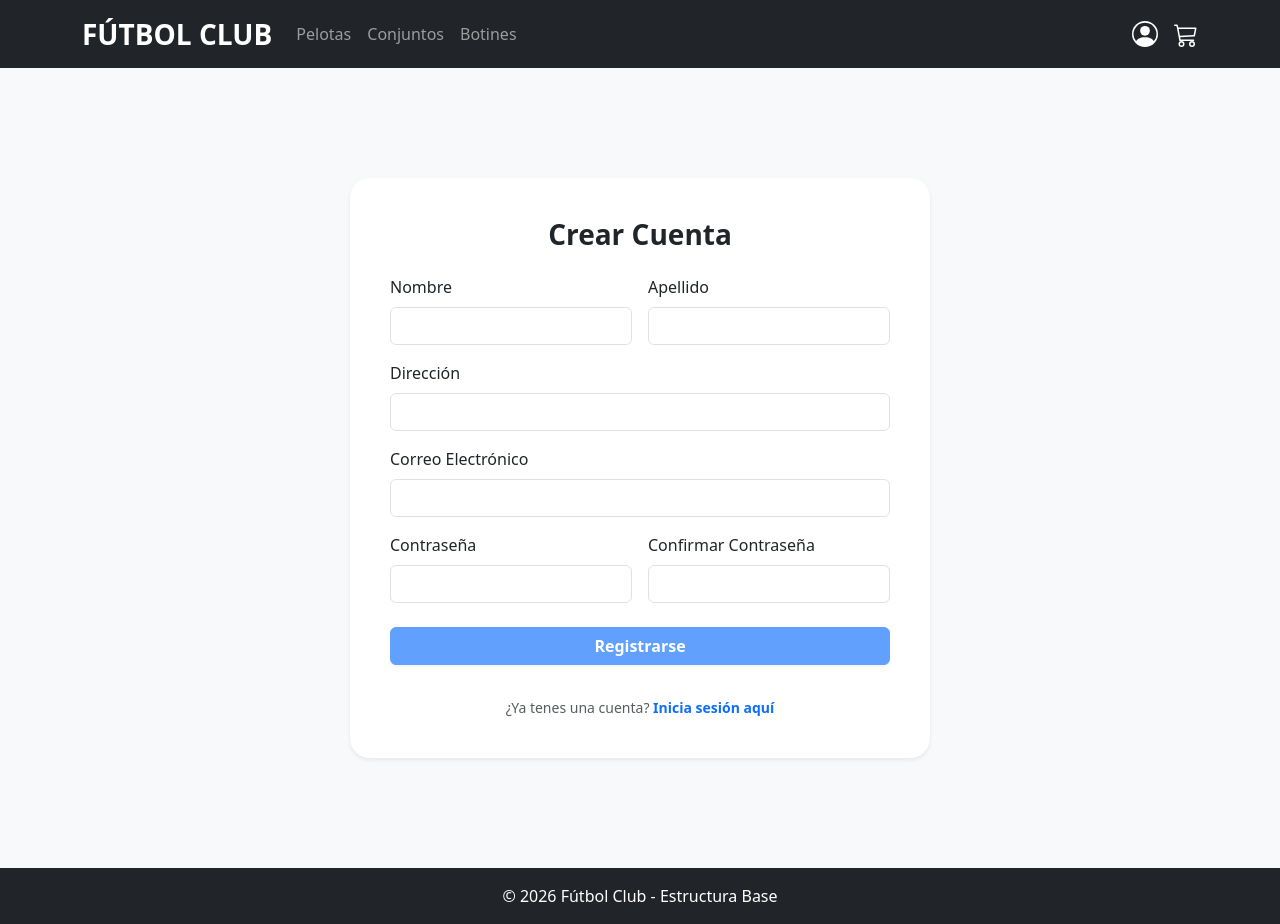
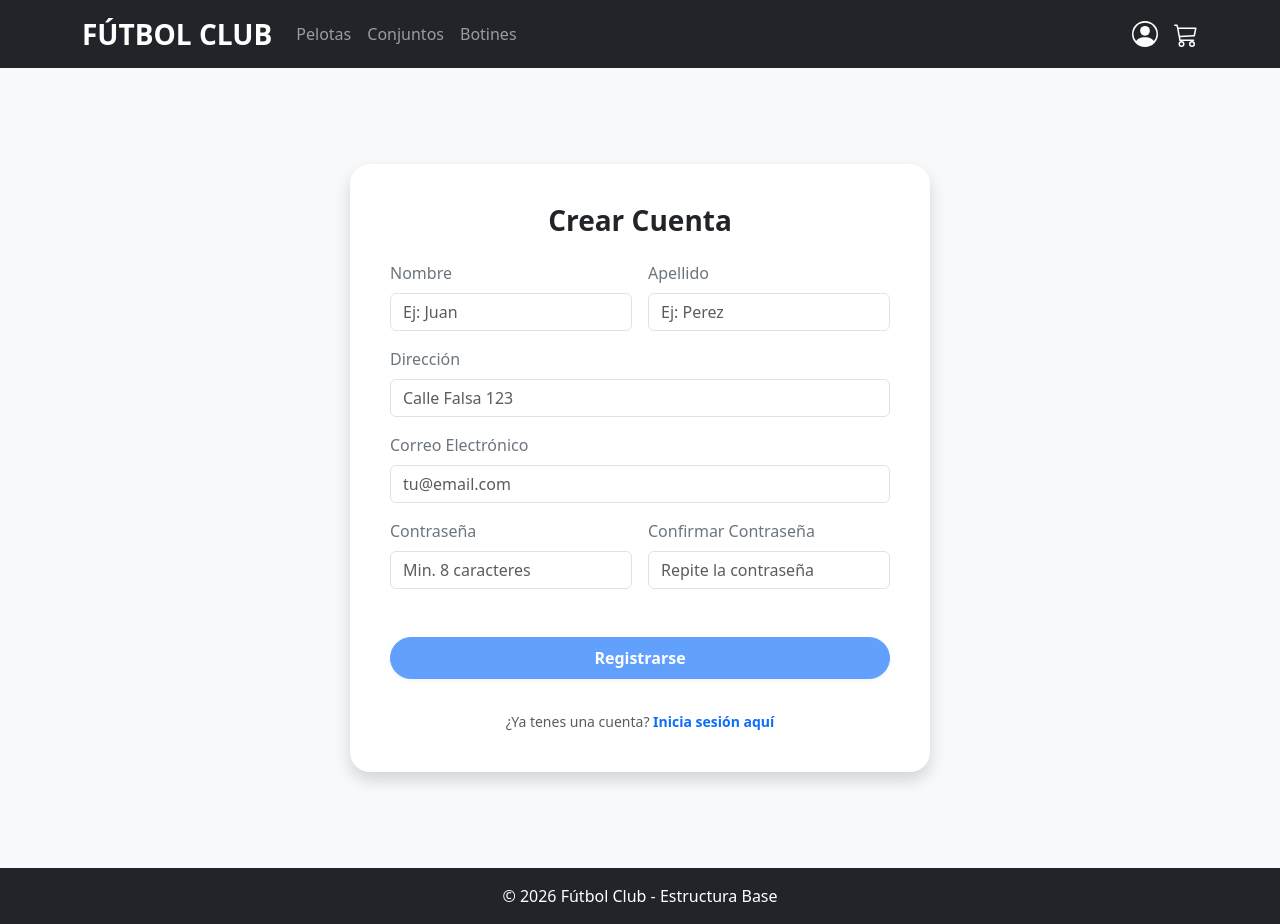
Before and after one commit to FrancoTopatigh/TW2-Proyecto, an Angular app in the folder crud-tienda/: page /auth/signup in a window 1280 px wide. Built offline with nearby package versions, Linux system fonts and the light colour scheme.

Commit message:
refactor: modificar formulario de registro

```diff
--- a/crud-tienda/src/app/modules/usuarios/auth/pages/signup/signup.component.html
+++ b/crud-tienda/src/app/modules/usuarios/auth/pages/signup/signup.component.html
@@ -1,6 +1,6 @@
 <div class="d-flex align-items-center justify-content-center p-2 p-sm-4 p-md-5" style="min-height: 100vh; background-color: var(--bs-light);">
   <div class="form-container w-100">
-    <div class="card shadow-sm border-0 p-3 p-sm-4">
+    <div class="card shadow border-0 p-3 p-sm-4">
       <div class="card-body">
         <h3 class="card-title text-center mb-4 fw-bold text-dark">Crear Cuenta</h3>
 
@@ -27,8 +27,8 @@
 
           <div class="row g-3 mb-3">
             <div class="col-12 col-md-6">
-              <label for="nombre" class="form-label fw-medium">Nombre</label>
-              <input type="text" class="form-control" id="nombre" formControlName="nombre"
+              <label for="nombre" class="form-label fw-medium text-secondary">Nombre</label>
+              <input type="text" class="form-control" id="nombre" formControlName="nombre" placeholder="Ej: Juan"
                      [class.is-invalid]="registerForm.get('nombre')?.invalid && registerForm.get('nombre')?.touched">
               @if (registerForm.get('nombre')?.invalid && registerForm.get('nombre')?.touched) {
                 <div class="invalid-feedback">
@@ -39,8 +39,8 @@
             </div>
 
             <div class="col-12 col-md-6">
-              <label for="apellido" class="form-label fw-medium">Apellido</label>
-              <input type="text" class="form-control" id="apellido" formControlName="apellido"
+              <label for="apellido" class="form-label fw-medium text-secondary">Apellido</label>
+              <input type="text" class="form-control" id="apellido" formControlName="apellido" placeholder="Ej: Perez"
                      [class.is-invalid]="registerForm.get('apellido')?.invalid && registerForm.get('apellido')?.touched">
               @if (registerForm.get('apellido')?.invalid && registerForm.get('apellido')?.touched) {
                 <div class="invalid-feedback">
@@ -52,8 +52,8 @@
           </div>
 
           <div class="mb-3">
-            <label for="direccion" class="form-label fw-medium">Dirección</label>
-            <input type="text" class="form-control" id="direccion" formControlName="direccion"
+            <label for="direccion" class="form-label fw-medium text-secondary">Dirección</label>
+            <input type="text" class="form-control" id="direccion" formControlName="direccion" placeholder="Calle Falsa 123"
                    [class.is-invalid]="registerForm.get('direccion')?.invalid && registerForm.get('direccion')?.touched">
             @if (registerForm.get('direccion')?.invalid && registerForm.get('direccion')?.touched) {
               <div class="invalid-feedback">
@@ -64,8 +64,8 @@
           </div>
 
           <div class="mb-3">
-            <label for="email" class="form-label fw-medium">Correo Electrónico</label>
-            <input type="email" class="form-control" id="email" formControlName="email"
+            <label for="email" class="form-label fw-medium text-secondary">Correo Electrónico</label>
+            <input type="email" class="form-control" id="email" formControlName="email" placeholder="tu@email.com"
                    [class.is-invalid]="registerForm.get('email')?.invalid && registerForm.get('email')?.touched">
             @if (registerForm.get('email')?.invalid && registerForm.get('email')?.touched) {
               <div class="invalid-feedback">
@@ -77,8 +77,8 @@
 
           <div class="row g-3 mb-4">
             <div class="col-12 col-md-6">
-              <label for="password" class="form-label fw-medium">Contraseña</label>
-              <input type="password" class="form-control" id="password" formControlName="contrasena"
+              <label for="password" class="form-label fw-medium text-secondary">Contraseña</label>
+              <input type="password" class="form-control" id="password" formControlName="contrasena" placeholder="Min. 8 caracteres"
                      [class.is-invalid]="registerForm.get('contrasena')?.invalid && registerForm.get('contrasena')?.touched">
               @if (registerForm.get('contrasena')?.invalid && registerForm.get('contrasena')?.touched) {
                 <div class="invalid-feedback">
@@ -91,8 +91,8 @@
             </div>
 
             <div class="col-12 col-md-6">
-              <label for="confirmPassword" class="form-label fw-medium">Confirmar Contraseña</label>
-              <input type="password" class="form-control" id="confirmPassword" formControlName="confirmPassword"
+              <label for="confirmPassword" class="form-label fw-medium text-secondary">Confirmar Contraseña</label>
+              <input type="password" class="form-control" id="confirmPassword" formControlName="confirmPassword" placeholder="Repite la contraseña"
                      [class.is-invalid]="(registerForm.get('confirmPassword')?.invalid && registerForm.get('confirmPassword')?.touched) || registerForm.hasError('mismatch')">
               @if (registerForm.hasError('mismatch') && (registerForm.get('confirmPassword')?.touched || registerForm.touched)) {
                 <div class="invalid-feedback">Las contraseñas no coinciden</div>
@@ -103,7 +103,7 @@
             </div>
           </div>
 
-          <button type="submit" class="btn btn-primary w-100 py-2.5 fw-semibold mb-3 shadow-sm"
+          <button type="submit" class="btn btn-primary w-100 py-2 mt-4 fw-semibold mb-3 shadow-sm rounded-pill"
                   [disabled]="registerForm.invalid || isLoading()">
             @if (isLoading()) {
               <span class="spinner-border spinner-border-sm me-2"></span>
```
